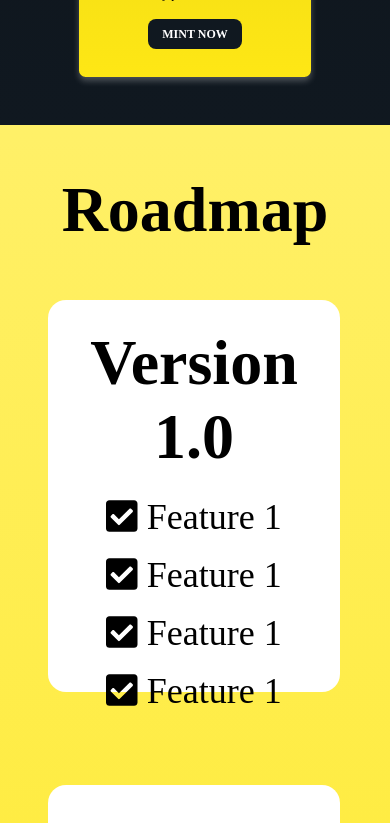
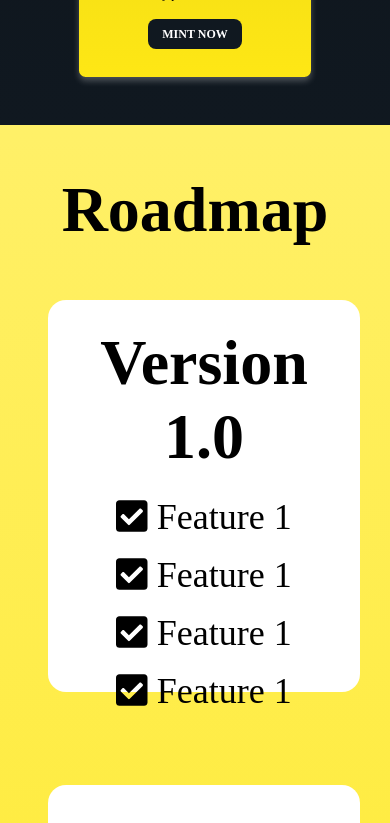
Before and after one commit to marcoruggeri/landing-page-hackaton, a React (Create React App) app: page / in a window 390 px wide. Shown: the part 2655-3478 px from the top of the page. Built offline with nearby package versions, Linux system fonts and the light colour scheme; a web font is replaced by a local one.

Commit message:
Update index.css

```diff
--- a/src/index.css
+++ b/src/index.css
@@ -322,6 +322,6 @@ Version Card
   }
 
   .versionCard {
-    width: 240px;
+    width: 260px;
   }
 }
```
